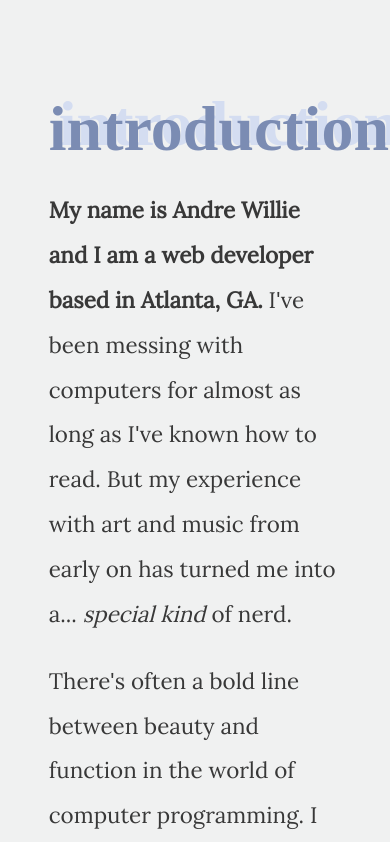
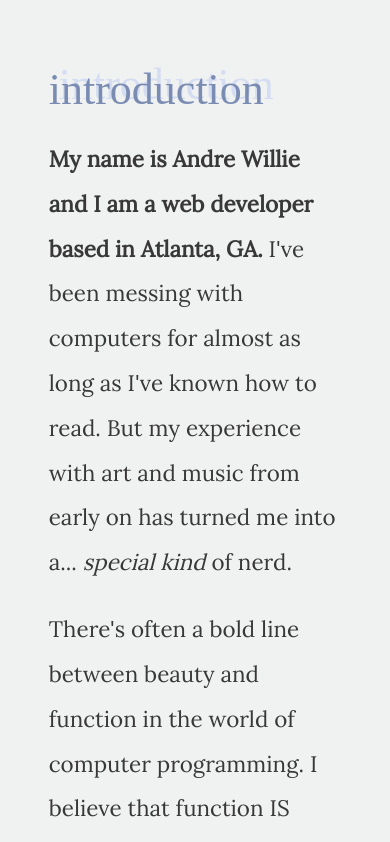
Before and after one commit to andre-kw/andre-kw.github.io, a plain HTML site: page index.html in a window 390 px wide. Shown: the part 1021-1863 px from the top of the page. Drawn offline with Linux system fonts and the light colour scheme; a web font is replaced by a local one.

Commit message:
mobile fixes

```diff
--- a/index.css
+++ b/index.css
@@ -37,7 +37,7 @@ header {
 
 .header-top {
   width: 100vw;
-  height: 75vh;
+  height: 74vh;
   padding-top: 5em;
   background:
     linear-gradient(rgba(0,0,0,0), rgb(240, 241, 241)),
@@ -154,6 +154,7 @@ header {
   margin: 1em 0 0;
   font-family: 'Playfair Display';
   font-size: 4em;
+  font-weight: 400;
   color: #7b8cb3;
   text-shadow: 10px -5px 0px #d4ddf1;
 }
@@ -195,3 +196,9 @@ header {
     margin: 0 0 8em;
   }
 }
+
+@media only screen and (max-width: 425px) {
+  .main-container h4 {
+    font-size: 2.75em;
+  }
+}
```
